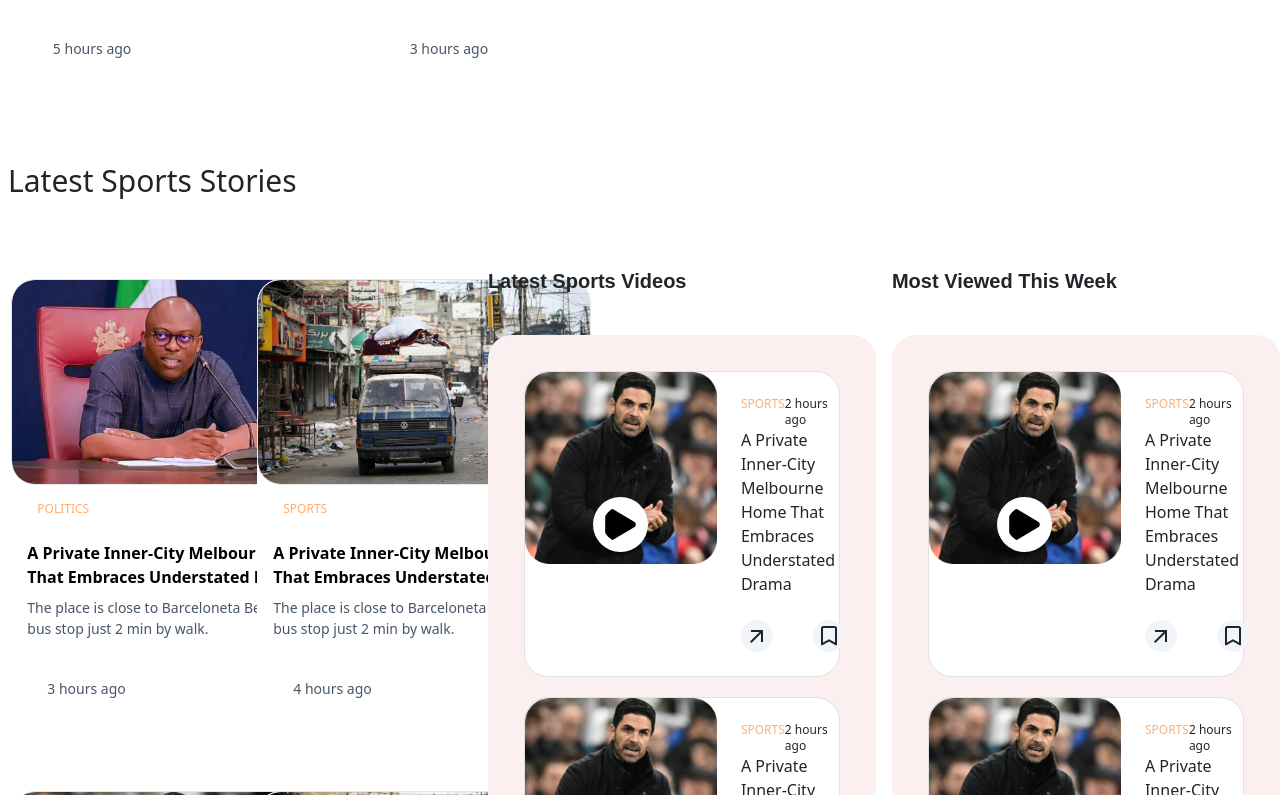
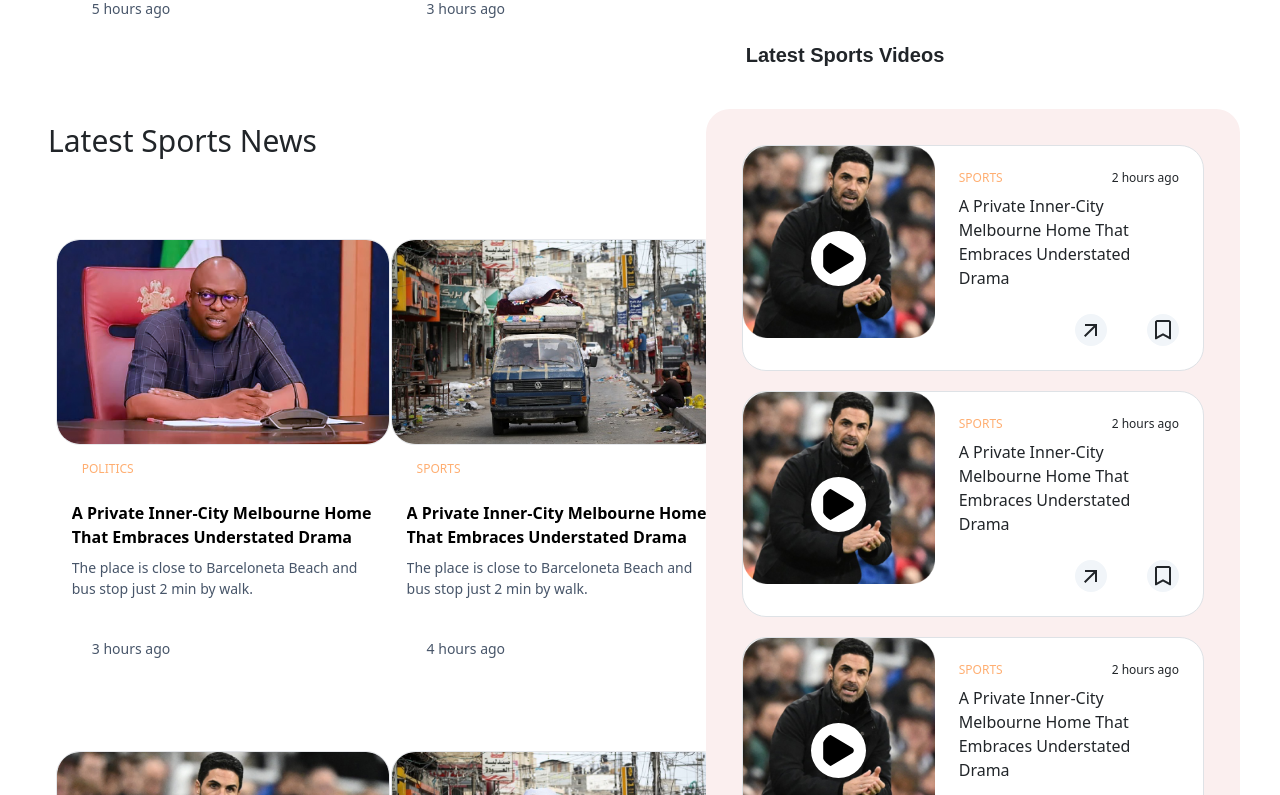
Before and after one commit to CheckUpdateBuilds/checkupdate, a React (Vite) app: page /sports in a window 1280 px wide. Shown: the part 1745-2540 px from the top of the page. Built offline with nearby package versions, Linux system fonts and the light colour scheme.

Commit message:
Sports...

```diff
--- a/src/Components/InnerNavbar.jsx
+++ b/src/Components/InnerNavbar.jsx
@@ -5,7 +5,7 @@ import { Link } from "react-router-dom";
 const InnerNavbar = () => {
   return (
     <>
-      <div className="font-Nunito bg-companyWhite w-full h-[50px] text-center p-10 hidden lg:block ">
+      <div className="font-Nunito bg-companyWhite w-full h-[50px] text-center p-10 hidden ">
         <ul className="flex text-center justify-evenly text-black font-bold">
           <li>
             <Link to={"#"} className="text-companyRed border-b-2 border-companyRed pb-2 " >SPORT NEWS</Link>
--- a/src/Components/Subscribe.jsx
+++ b/src/Components/Subscribe.jsx
@@ -7,7 +7,7 @@ const Subscribe = () => {
         <div className="text-center bg-companyLightRed rounded-3xl ">
             <div className="h-[40px] bg-companyWhite"></div>
                 <div className="mt-5 font-bold text-3xl">Subscribe To Our Newsletter!</div>
-                <div className="text-xl">Lorem ipsum dolor sit amet consectetur adipisicing elit. Assumenda, dicta!</div>
+                <div className="text-lg">Lorem ipsum dolor sit amet consectetur adipisicing elit. Assumenda, dicta!</div>
             <div className="p-5 m-5 text-center rounded-3xl bg-companyWhite">
                 <input className="block w-full border-0 ring-1 h-[50px] rounded-full text-black bg-companyWhite ring-inset ring-black sm:text-sm/6 hover:shadow-md px-7" type="text" placeholder="@example.com" />
                 <button className="bg-companyRed hover:bg-red-700 text-center w-[150px] h-[67px] mt-6 text-white rounded-full hover:text-black">
--- a/src/pages/Home.jsx
+++ b/src/pages/Home.jsx
@@ -13,7 +13,7 @@ const Home = () => {
   return (
     <>
       <Ads />
-      <div className="bg-companyRed font-Nunito p-2  ">
+      <div className="bg-companyRed font-Nunito lg:p-10 ">
         <div className="p-3 text-3xl text-white">
           <p className="">Trending News</p>
         </div>
@@ -22,7 +22,7 @@ const Home = () => {
         </div>
       </div>
 
-      <div className="bg-companyWhite font-Nunito">
+      <div className="bg-companyWhite font-Nunito lg:p-10">
         <section className="lg:w-fit lg:flex" >
           <div className="" >
             <div className="p-2 my-2 text-3xl">
--- a/src/pages/Sports.jsx
+++ b/src/pages/Sports.jsx
@@ -15,7 +15,7 @@ const Sports = () => {
 
       <InnerNavbar />
 
-      <div className="">
+      <div className="pt-10 lg:p-10">
 
       <section className="lg:w-fit lg:flex" >
           <div className="" >
@@ -64,7 +64,7 @@ const Sports = () => {
       <section className="lg:w-fit lg:flex" >
           <div className="" >
             <div className="p-2 my-2 text-3xl">
-              <p>Latest Sports Stories</p>
+              <p>Latest Sports News</p>
             </div>
             <div className="grid grid-cols-2 lg:p-10 lg:px-0 lg:gap-5">
               {trendingNewData.map((newsData, index) => (
@@ -84,8 +84,8 @@ const Sports = () => {
           </div>
 
 
-          <div className=" lg:w-fit lg:ml-[16px] lg:mt-[120px]">
-           <div className="text-xl font-bold font-Nunito ">
+          <div className=" lg:w-fit lg:ml-[16px] lg:-mt-[70px]">
+           <div className="text-xl px-10 pt-1 font-bold font-Nunito ">
               <p>Latest Sports Videos</p>
             </div>
             <div className="p-3 bg-companyLightRed rounded-3xl mt-10 ">
@@ -104,29 +104,10 @@ const Sports = () => {
             </div>
           </div>
 
-          <div className=" lg:w-fit lg:ml-[16px] lg:mt-[120px]">
-           <div className="text-xl font-bold font-Nunito ">
-              <p>Most Viewed This Week</p>
-            </div>
-            <div className="p-3 bg-companyLightRed rounded-3xl mt-10 ">
-              {VideoNewsData.slice(0, 4).map((VidData, index) => (
-                <VideoCard
-                  key={index}
-                  image={VidData.image}
-                  title={VidData.title}
-                  description={VidData.description}
-                  time={VidData.time}
-                />
-              ))}
-            </div>
-            <div className="" >
-              <Ads />
-            </div>
-          </div>
       </section>
 
-      <section>
-        <div className="" >
+      <section className="lg:w-fit lg:flex" >
+          <div className="" >
             <div className="p-2 my-2 text-3xl">
               <p>Local Sports News</p>
             </div>
@@ -142,11 +123,32 @@ const Sports = () => {
                 />
               ))}
             </div>
+            <div className="block lg:hidden" >
+              <Ads />
+            </div>
+          </div>
 
+
+          <div className=" lg:w-fit lg:ml-[16px] lg:-mt-[70px]">
+           <div className="text-xl px-10 pt-1 font-bold font-Nunito ">
+              <p>Most Viewed This Week</p>
+            </div>
+            <div className="p-3 bg-companyLightRed rounded-3xl mt-10 ">
+              {VideoNewsData.slice(0, 4).map((VidData, index) => (
+                <VideoCard
+                  key={index}
+                  image={VidData.image}
+                  title={VidData.title}
+                  description={VidData.description}
+                  time={VidData.time}
+                />
+              ))}
+            </div>
             <div className="rounded-3xl" >
               <Subscribe />
             </div>
-        </div>
+          </div>
+
       </section>
 
 
```
